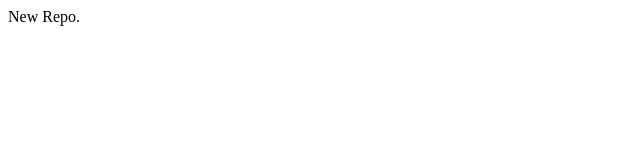
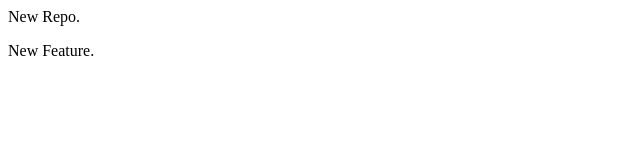
Before and after one commit to apeloffh4x/localrepo, a plain HTML site: page index.html in a window 1280 px wide. Shown: the full height of the page, 0-640 px from the left. Drawn offline with Linux system fonts and the light colour scheme.

Commit message:
add new feature

```diff
--- a/index.html
+++ b/index.html
@@ -1 +1,2 @@
 <p>New Repo.</p>
+<p>New Feature.</p>
```
